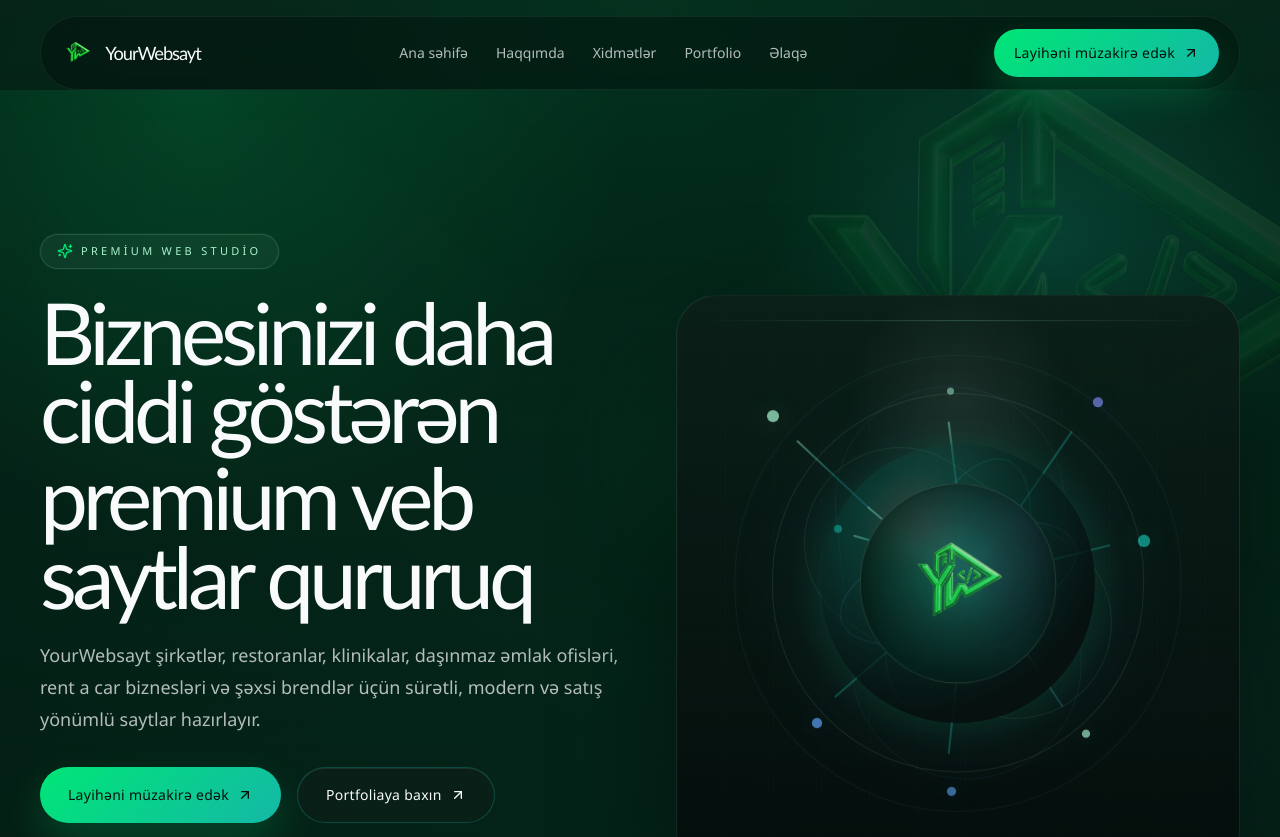
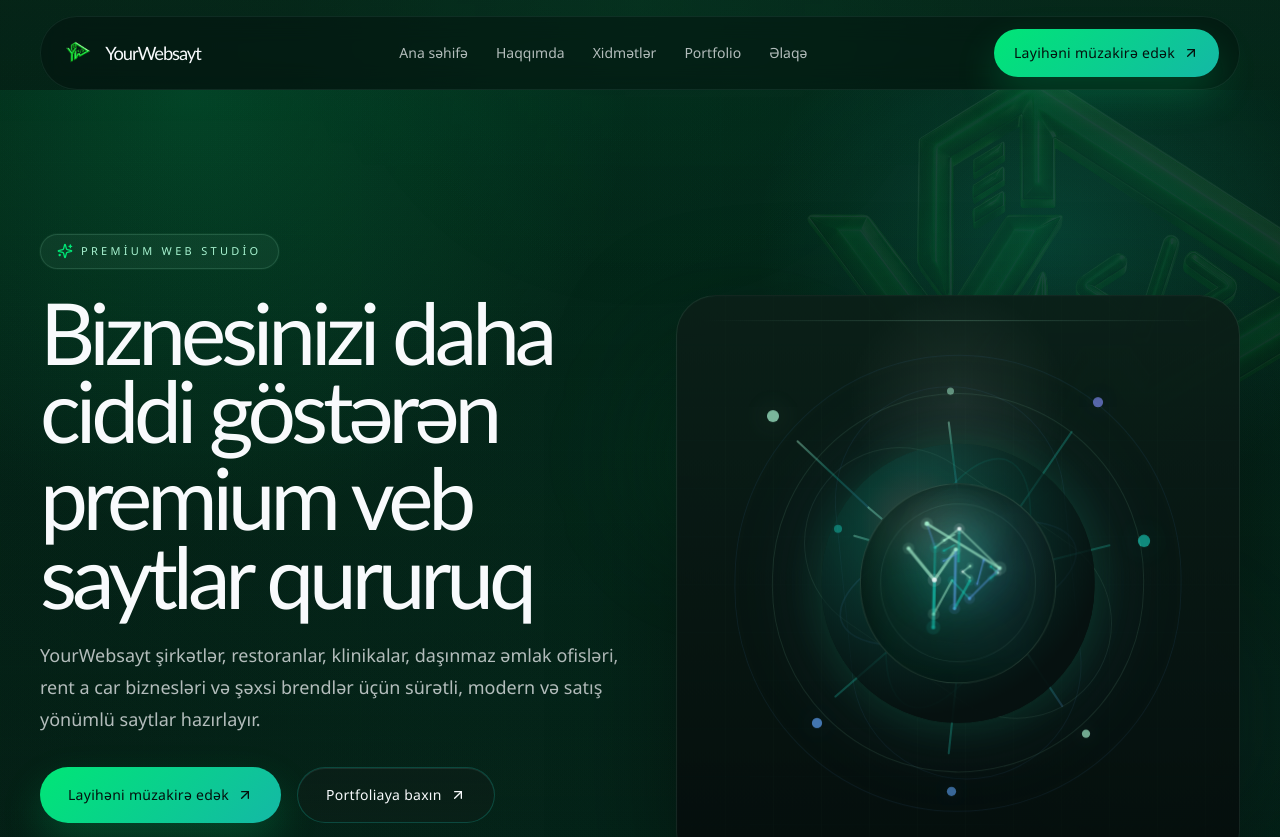
Before and after one commit to nasrullayevfarrukh-droid/YourWebsayt, a Next.js app: page / in a window 1280 px wide. Shown: the top 837 px of the page. Built offline with nearby package versions, Linux system fonts and the light colour scheme.

Commit message:
Refine hero brand constellation

```diff
--- a/sections/home-hero.tsx
+++ b/sections/home-hero.tsx
@@ -1,6 +1,5 @@
 "use client";
 
-import Image from "next/image";
 import { motion } from "framer-motion";
 import { BadgeCheck, Sparkles } from "lucide-react";
 
@@ -102,6 +101,112 @@ const networkLinks = [
   { x1: 66, y1: 46, x2: 50, y2: 50 },
   { x1: 62, y1: 61, x2: 50, y2: 50 }
 ] as const;
+
+const brandMarkLinks = [
+  { x1: 28, y1: 18, x2: 78, y2: 47, stroke: "rgba(167,243,208,0.66)", width: 1.7 },
+  { x1: 78, y1: 47, x2: 58, y2: 68, stroke: "rgba(96,165,250,0.42)", width: 1.45 },
+  { x1: 58, y1: 68, x2: 46, y2: 56, stroke: "rgba(20,184,166,0.5)", width: 1.35 },
+  { x1: 46, y1: 56, x2: 34, y2: 79, stroke: "rgba(167,243,208,0.52)", width: 1.45 },
+  { x1: 34, y1: 79, x2: 34, y2: 34, stroke: "rgba(20,184,166,0.5)", width: 1.45 },
+  { x1: 34, y1: 34, x2: 28, y2: 18, stroke: "rgba(96,165,250,0.36)", width: 1.2 },
+  { x1: 34, y1: 34, x2: 50, y2: 21, stroke: "rgba(167,243,208,0.52)", width: 1.3 },
+  { x1: 50, y1: 21, x2: 50, y2: 43, stroke: "rgba(20,184,166,0.58)", width: 1.65 },
+  { x1: 50, y1: 21, x2: 78, y2: 47, stroke: "rgba(167,243,208,0.54)", width: 1.3 },
+  { x1: 16, y1: 35, x2: 34, y2: 56, stroke: "rgba(167,243,208,0.7)", width: 2.1 },
+  { x1: 34, y1: 56, x2: 34, y2: 88, stroke: "rgba(20,184,166,0.68)", width: 2.2 },
+  { x1: 34, y1: 56, x2: 48, y2: 35, stroke: "rgba(167,243,208,0.66)", width: 1.9 },
+  { x1: 48, y1: 35, x2: 48, y2: 75, stroke: "rgba(96,165,250,0.56)", width: 1.85 },
+  { x1: 48, y1: 75, x2: 58, y2: 56, stroke: "rgba(20,184,166,0.64)", width: 1.75 },
+  { x1: 40, y1: 29, x2: 47, y2: 25, stroke: "rgba(167,243,208,0.58)", width: 1.15 },
+  { x1: 40, y1: 36, x2: 47, y2: 32, stroke: "rgba(20,184,166,0.54)", width: 1.15 },
+  { x1: 40, y1: 43, x2: 47, y2: 39, stroke: "rgba(96,165,250,0.42)", width: 1.05 },
+  { x1: 58, y1: 46, x2: 53, y2: 50, stroke: "rgba(167,243,208,0.56)", width: 1.15 },
+  { x1: 53, y1: 50, x2: 58, y2: 54, stroke: "rgba(167,243,208,0.56)", width: 1.15 },
+  { x1: 63, y1: 58, x2: 67, y2: 42, stroke: "rgba(96,165,250,0.52)", width: 1.1 },
+  { x1: 72, y1: 46, x2: 77, y2: 50, stroke: "rgba(20,184,166,0.54)", width: 1.15 },
+  { x1: 77, y1: 50, x2: 72, y2: 54, stroke: "rgba(20,184,166,0.54)", width: 1.15 }
+] as const;
+
+const brandMarkNodes = [
+  { x: 28, y: 18, size: 1.6, color: "rgba(167,243,208,0.98)", peak: 0.96, delay: 0.15, duration: 4.8 },
+  { x: 34, y: 34, size: 1.4, color: "rgba(20,184,166,0.92)", peak: 0.92, delay: 0.45, duration: 5.4 },
+  { x: 50, y: 21, size: 1.45, color: "rgba(248,250,252,0.92)", peak: 0.94, delay: 0.7, duration: 4.6 },
+  { x: 78, y: 47, size: 1.75, color: "rgba(167,243,208,0.96)", peak: 0.94, delay: 0.2, duration: 5.6 },
+  { x: 58, y: 68, size: 1.45, color: "rgba(96,165,250,0.86)", peak: 0.9, delay: 0.9, duration: 5.1 },
+  { x: 46, y: 56, size: 1.2, color: "rgba(20,184,166,0.84)", peak: 0.88, delay: 0.6, duration: 5.5 },
+  { x: 34, y: 79, size: 1.55, color: "rgba(167,243,208,0.92)", peak: 0.92, delay: 0.8, duration: 5.8 },
+  { x: 16, y: 35, size: 1.5, color: "rgba(167,243,208,0.88)", peak: 0.9, delay: 0.25, duration: 5.2 },
+  { x: 34, y: 56, size: 1.75, color: "rgba(248,250,252,0.92)", peak: 0.98, delay: 0.3, duration: 4.9 },
+  { x: 34, y: 88, size: 1.85, color: "rgba(20,184,166,0.9)", peak: 0.96, delay: 1, duration: 6.1 },
+  { x: 48, y: 35, size: 1.45, color: "rgba(167,243,208,0.9)", peak: 0.9, delay: 0.5, duration: 4.7 },
+  { x: 48, y: 75, size: 1.45, color: "rgba(96,165,250,0.86)", peak: 0.9, delay: 0.95, duration: 5.9 },
+  { x: 58, y: 56, size: 1.3, color: "rgba(20,184,166,0.84)", peak: 0.88, delay: 0.65, duration: 5.3 },
+  { x: 40, y: 29, size: 0.95, color: "rgba(167,243,208,0.82)", peak: 0.82, delay: 0.15, duration: 4.4 },
+  { x: 40, y: 36, size: 0.9, color: "rgba(20,184,166,0.8)", peak: 0.8, delay: 0.55, duration: 4.8 },
+  { x: 40, y: 43, size: 0.85, color: "rgba(96,165,250,0.76)", peak: 0.76, delay: 0.85, duration: 5.1 },
+  { x: 58, y: 46, size: 0.9, color: "rgba(167,243,208,0.8)", peak: 0.8, delay: 0.2, duration: 4.5 },
+  { x: 53, y: 50, size: 0.8, color: "rgba(248,250,252,0.78)", peak: 0.8, delay: 0.5, duration: 4.9 },
+  { x: 58, y: 54, size: 0.9, color: "rgba(167,243,208,0.8)", peak: 0.8, delay: 0.75, duration: 5.4 },
+  { x: 67, y: 42, size: 0.82, color: "rgba(96,165,250,0.76)", peak: 0.78, delay: 0.35, duration: 5.1 },
+  { x: 63, y: 58, size: 0.82, color: "rgba(96,165,250,0.76)", peak: 0.78, delay: 0.92, duration: 5.6 },
+  { x: 72, y: 46, size: 0.9, color: "rgba(20,184,166,0.78)", peak: 0.8, delay: 0.25, duration: 4.6 },
+  { x: 77, y: 50, size: 0.92, color: "rgba(248,250,252,0.78)", peak: 0.8, delay: 0.6, duration: 5.2 },
+  { x: 72, y: 54, size: 0.9, color: "rgba(20,184,166,0.78)", peak: 0.8, delay: 0.88, duration: 5.8 }
+] as const;
+
+function BrandConstellation() {
+  return (
+    <motion.div
+      aria-hidden="true"
+      className="absolute inset-x-[12%] bottom-[16%] top-[8%]"
+      animate={{ y: [0, -4, 0], rotate: [0, 0.8, 0], opacity: [0.9, 1, 0.92] }}
+      transition={{ duration: 10.5, repeat: Infinity, ease: "easeInOut" }}
+    >
+      <div className="absolute inset-[6%] rounded-full bg-[radial-gradient(circle_at_50%_18%,rgba(248,250,252,0.12),transparent_28%),radial-gradient(circle_at_40%_46%,rgba(20,184,166,0.16),transparent_36%),radial-gradient(circle_at_66%_54%,rgba(96,165,250,0.12),transparent_32%)] blur-xl" />
+
+      <svg
+        viewBox="0 0 100 100"
+        className="relative h-full w-full overflow-visible [filter:drop-shadow(0_0_16px_rgba(20,184,166,0.24))_drop-shadow(0_0_28px_rgba(96,165,250,0.12))]"
+      >
+        {brandMarkLinks.map((link) => (
+          <line
+            key={`${link.x1}-${link.y1}-${link.x2}-${link.y2}`}
+            x1={link.x1}
+            y1={link.y1}
+            x2={link.x2}
+            y2={link.y2}
+            stroke={link.stroke}
+            strokeWidth={link.width}
+            strokeLinecap="round"
+            opacity="0.96"
+          />
+        ))}
+
+        {brandMarkNodes.map((node) => (
+          <g key={`${node.x}-${node.y}`}>
+            <circle cx={node.x} cy={node.y} r={node.size * 2.6} fill={node.color} opacity="0.14" />
+            <motion.circle
+              cx={node.x}
+              cy={node.y}
+              fill={node.color}
+              initial={{ opacity: 0.5 }}
+              animate={{
+                opacity: [0.4, node.peak, 0.4],
+                r: [node.size * 0.82, node.size, node.size * 0.82]
+              }}
+              transition={{
+                duration: node.duration,
+                delay: node.delay,
+                repeat: Infinity,
+                ease: "easeInOut"
+              }}
+            />
+          </g>
+        ))}
+      </svg>
+    </motion.div>
+  );
+}
 
 function HeroNetworkVisual() {
   return (
@@ -211,14 +316,20 @@ function HeroNetworkVisual() {
           />
         ))}
 
-        <div aria-hidden="true" className="absolute left-1/2 top-1/2 h-[58%] w-[34%] -translate-x-1/2 -translate-y-1/2">
+        <div
+          aria-hidden="true"
+          className="absolute left-1/2 top-1/2 h-[58%] w-[34%] -translate-x-1/2 -translate-y-1/2"
+        >
           <motion.div
             className="h-full w-full rounded-full border border-[color:rgba(167,243,208,0.14)] opacity-60"
             animate={{ rotate: [0, 360] }}
             transition={{ duration: 20, repeat: Infinity, ease: "linear" }}
           />
         </div>
-        <div aria-hidden="true" className="absolute left-1/2 top-1/2 h-[40%] w-[70%] -translate-x-1/2 -translate-y-1/2">
+        <div
+          aria-hidden="true"
+          className="absolute left-1/2 top-1/2 h-[40%] w-[70%] -translate-x-1/2 -translate-y-1/2"
+        >
           <motion.div
             className="h-full w-full rounded-full border border-[color:rgba(96,165,250,0.14)] opacity-50"
             animate={{ rotate: [0, -360] }}
@@ -236,19 +347,11 @@ function HeroNetworkVisual() {
             <div className="absolute inset-[-32%] rounded-full border border-[color:rgba(96,165,250,0.08)]" />
             <div className="absolute inset-0 rounded-full bg-[radial-gradient(circle_at_34%_28%,rgba(248,250,252,0.18),rgba(20,184,166,0.2)_20%,rgba(6,17,16,0.94)_72%)] shadow-[0_0_40px_rgba(0,230,118,0.14),0_0_100px_rgba(96,165,250,0.12)]" />
 
-            <div className="absolute inset-[14%] overflow-hidden rounded-full border border-[color:rgba(167,243,208,0.16)] bg-[radial-gradient(circle_at_50%_38%,rgba(167,243,208,0.08),rgba(4,17,13,0.84)_72%)] backdrop-blur-sm">
-              <div className="absolute inset-0 bg-[conic-gradient(from_180deg,rgba(20,184,166,0.16),rgba(0,230,118,0.04),rgba(96,165,250,0.12),rgba(20,184,166,0.16))] opacity-80 blur-[18px]" />
-              <div className="relative flex h-full items-center justify-center">
-                <Image
-                  src={brand.logoPath}
-                  alt=""
-                  aria-hidden="true"
-                  width={180}
-                  height={180}
-                  sizes="(min-width: 1280px) 12rem, 10rem"
-                  className="h-auto w-[54%] opacity-[0.8] mix-blend-screen [filter:drop-shadow(0_0_28px_rgba(20,184,166,0.46))]"
-                />
-              </div>
+            <div className="absolute inset-[14%] overflow-hidden rounded-full border border-[color:rgba(167,243,208,0.16)] bg-[radial-gradient(circle_at_50%_36%,rgba(167,243,208,0.08),rgba(4,17,13,0.84)_72%)] backdrop-blur-sm">
+              <div className="absolute inset-0 bg-[conic-gradient(from_180deg,rgba(20,184,166,0.12),rgba(0,230,118,0.04),rgba(96,165,250,0.08),rgba(20,184,166,0.12))] opacity-75 blur-[18px]" />
+              <div className="absolute inset-[10%] rounded-full border border-[color:rgba(167,243,208,0.08)]" />
+              <div className="absolute left-[22%] right-[22%] top-[12%] h-[18%] rounded-full bg-[radial-gradient(circle,rgba(248,250,252,0.14),transparent_72%)] blur-xl" />
+              <BrandConstellation />
             </div>
           </motion.div>
         </div>
```
